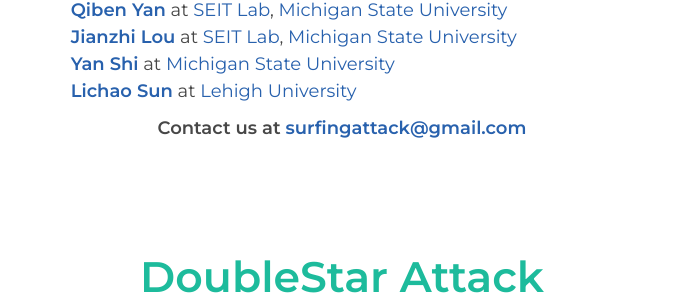
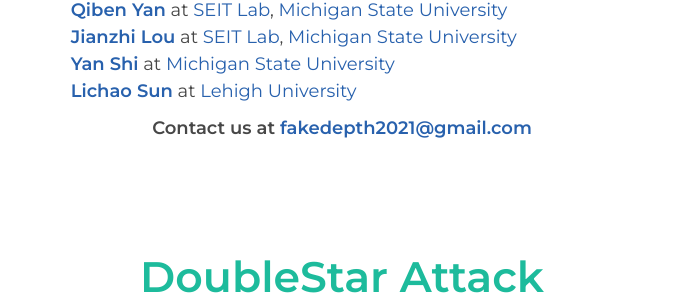
Before and after one commit to fakedepth/doublestar.github.io, a Jekyll site: the page built from index.md, in a window 1280 px wide and 900 px high, scrolled down 906 px. Shown: the part 143-447 px from the top of the window, without its empty margins (298-982 px from the left). Built offline with Jekyll 4.4.1, drawn with Linux system fonts in a browser that asks for light colours.

Commit message:
Update default.html

```diff
--- a/_layouts/default.html
+++ b/_layouts/default.html
@@ -67,7 +67,7 @@ conditions. our experimental results show that DoubleStar creates fake depth up
 				      		<li><a href="https://www.cs.uic.edu/~lsun/"><strong>Lichao Sun</a></strong> at <a href="https://engineering.lehigh.edu/cse">Lehigh University</a></li>
 
 						</ul>
-<p class="text-center"><strong>Contact us at <a href="mailto:surfingattack@gmail.com">surfingattack@gmail.com</a></strong></p>
+<p class="text-center"><strong>Contact us at <a href="mailto:surfingattack@gmail.com">fakedepth2021@gmail.com</a></strong></p>
 
 
 				<h1> </h1>
```
